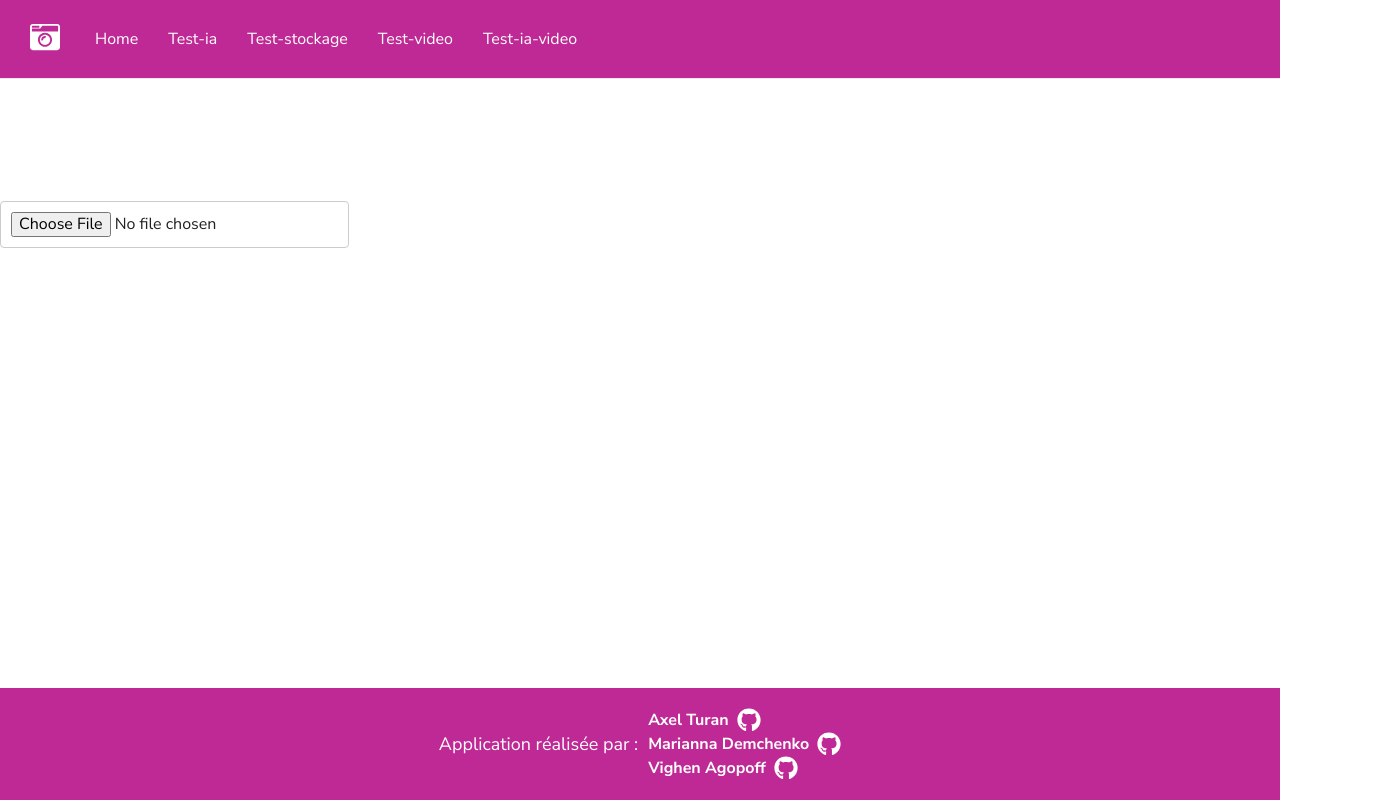
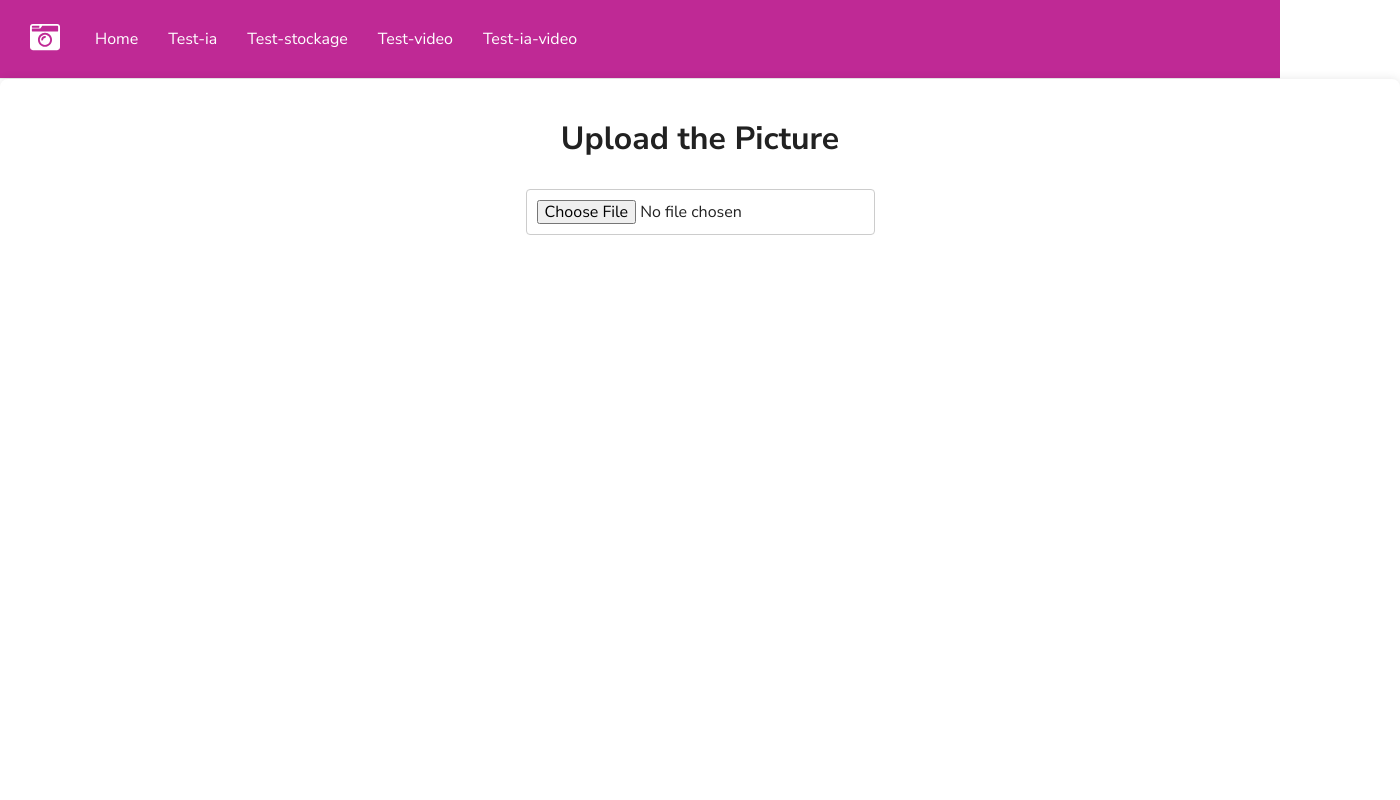
Before and after one commit to vylexcourchevel/ia-camera-detect-object, a React (Vite) app: page /test-ia in a window 1280 px wide. Shown: the top 800 px of the page, 1400 px wide, since content can reach past the window. Built offline with nearby package versions, Linux system fonts and the light colour scheme.

Commit message:
improve css in test-ia and test-ia-video files

```diff
--- a/src/components/TestIA/TestIA.jsx
+++ b/src/components/TestIA/TestIA.jsx
@@ -1,7 +1,8 @@
 // eslint-disable-next-line no-unused-vars
-import React, { useRef, useEffect } from 'react';
-import * as cocoSsd from '@tensorflow-models/coco-ssd';
-import '@tensorflow/tfjs';
+import React, { useRef, useEffect } from "react";
+import * as cocoSsd from "@tensorflow-models/coco-ssd";
+import "@tensorflow/tfjs";
+import "./ia.css";
 
 const TestIA = () => {
   const fileInputRef = useRef(null);
@@ -10,7 +11,7 @@ const TestIA = () => {
   const ctxRef = useRef(null);
 
   useEffect(() => {
-    ctxRef.current = canvasRef.current.getContext('2d');
+    ctxRef.current = canvasRef.current.getContext("2d");
   }, []);
 
   const handleFileChange = async (event) => {
@@ -24,7 +25,13 @@ const TestIA = () => {
         const canvas = canvasRef.current;
         canvas.width = imgRef.current.width;
         canvas.height = imgRef.current.height;
-        ctxRef.current.drawImage(imgRef.current, 0, 0, canvas.width, canvas.height);
+        ctxRef.current.drawImage(
+          imgRef.current,
+          0,
+          0,
+          canvas.width,
+          canvas.height
+        );
         detectObjects();
       };
     };
@@ -36,7 +43,7 @@ const TestIA = () => {
     const predictions = await model.detect(canvasRef.current);
     console.log(predictions);
 
-    predictions.forEach(prediction => {
+    predictions.forEach((prediction) => {
       const [x, y, width, height] = prediction.bbox;
       ctxRef.current.beginPath();
       ctxRef.current.rect(x, y, width, height);
@@ -53,9 +60,17 @@ const TestIA = () => {
   };
 
   return (
-    <div>
-      <input type="file" accept="image/*" ref={fileInputRef} onChange={handleFileChange} />
-      <canvas ref={canvasRef} />
+    <div className="container">
+      <h1>Upload the Picture</h1>
+      <div className="flex-container">
+        <input
+          type="file"
+          accept="image/*"
+          ref={fileInputRef}
+          onChange={handleFileChange}
+        />
+        <canvas ref={canvasRef} id ="canvas1" />
+      </div>
     </div>
   );
 };
--- a/src/components/TestIA/TestIAVideo.jsx
+++ b/src/components/TestIA/TestIAVideo.jsx
@@ -1,7 +1,8 @@
 // eslint-disable-next-line no-unused-vars
-import React, { useRef, useEffect } from 'react';
-import * as cocoSsd from '@tensorflow-models/coco-ssd';
-import '@tensorflow/tfjs';
+import React, { useRef, useEffect } from "react";
+import * as cocoSsd from "@tensorflow-models/coco-ssd";
+import "@tensorflow/tfjs";
+import "./ia.css";
 
 const TestIAVideo = () => {
   const videoRef = useRef(null);
@@ -18,7 +19,7 @@ const TestIAVideo = () => {
   }, []);
 
   useEffect(() => {
-    ctxRef.current = canvasRef.current.getContext('2d');
+    ctxRef.current = canvasRef.current.getContext("2d");
     const interval = setInterval(() => {
       detectObjects();
     }, 500); // Adjust the interval as needed
@@ -41,14 +42,20 @@ const TestIAVideo = () => {
     const canvas = canvasRef.current;
     canvas.width = videoRef.current.videoWidth;
     canvas.height = videoRef.current.videoHeight;
-    ctxRef.current.drawImage(videoRef.current, 0, 0, canvas.width, canvas.height);
+    ctxRef.current.drawImage(
+      videoRef.current,
+      0,
+      0,
+      canvas.width,
+      canvas.height
+    );
 
     // Perform object detection
     const predictions = await modelRef.current.detect(canvas);
     console.log(predictions);
 
     // Draw the predictions
-    predictions.forEach(prediction => {
+    predictions.forEach((prediction) => {
       const [x, y, width, height] = prediction.bbox;
       ctxRef.current.beginPath();
       ctxRef.current.rect(x, y, width, height);
@@ -66,17 +73,28 @@ const TestIAVideo = () => {
 
   // Styles directement dans le composant
   const inputStyle = {
-    margin: '10px',
-    padding: '5px',
-    fontSize: '16px',
+    margin: "10px",
+    padding: "5px",
+    fontSize: "16px",
   };
 
   return (
-    <div>
-      <input type="file" accept="video/*" onChange={handleFileChange} style={inputStyle} />
-      <video ref={videoRef} controls />
-      <canvas ref={canvasRef} />
+    <div className="container">
+      <h1>Upload the video</h1>
+      <div className="flex-container">
+        <input
+          type="file"
+          accept="video/*"
+          onChange={handleFileChange}
+          style={inputStyle}
+        />
+          <div className="video-container">
+        <video ref={videoRef} controls />
+        <canvas ref={canvasRef} />
+        </div>
+      </div>
     </div>
+
   );
 };
 
--- a/src/components/TestIA/ia.css
+++ b/src/components/TestIA/ia.css
@@ -9,7 +9,33 @@ body, html, #root {
 
   /* Basic styles for input[type="file"] */
   input[type="file"] {
+    display: block;
     margin: 10px;
     padding: 5px;
     font-size: 16px;
   }
+
+  .flex-container {
+    display: flex;
+    flex-direction: column;
+    align-items: center;
+    justify-content: center;
+  }
+  .video-container {
+    display: flex;
+    flex-direction: row;
+    align-items: center;
+    justify-content: center;
+    gap : 30px;
+    video, canvas {
+      max-height: 60vh;
+    }
+  }
+  .canvas {
+    max-height: 60vh;
+  }
+
+  #canvas1 {
+    width : 80%;
+
+  }
```
